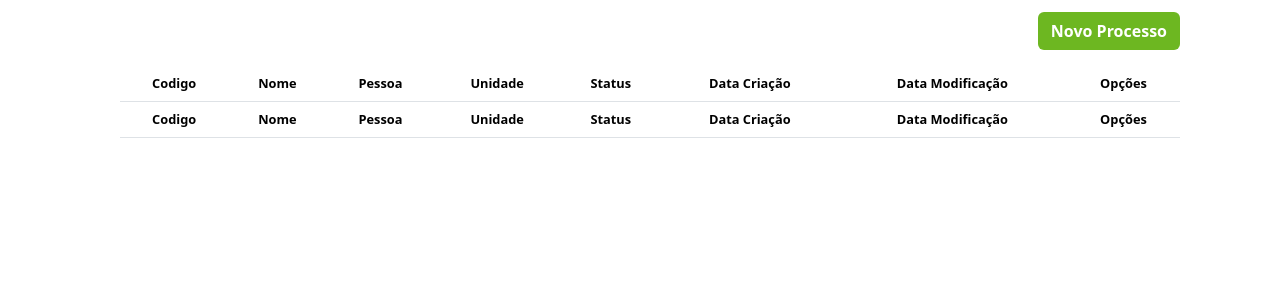
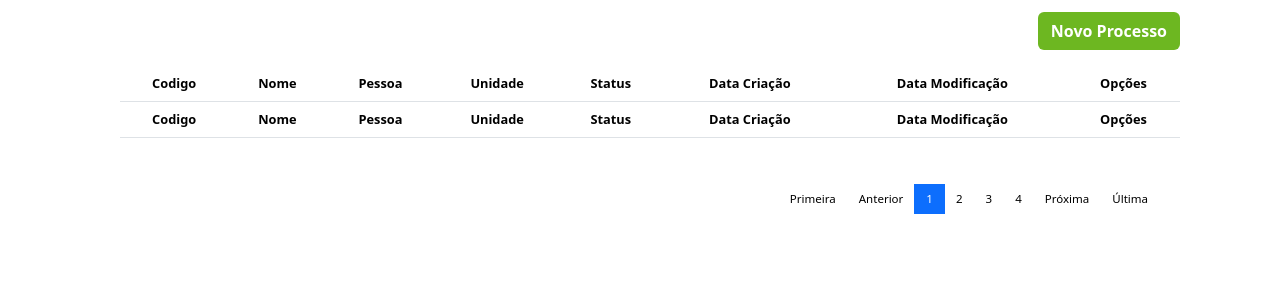
Before and after one commit to LucasCarvalho23/POC-Volk-LMS, a PHP site: page /Public/php/index.php in a window 1280 px wide. Shown: the part 200-500 px from the top of the page. Run offline with PHP 8.4, Linux system fonts and the light colour scheme; data comes from the database, SQL or seed files in the repository; lists and menus that the app fills with data are empty; some libraries are stand-ins or nearby versions.

Commit message:
versao corrigida crud

```diff
--- a/Private/php/updateProcess.php
+++ b/Private/php/updateProcess.php
@@ -1,4 +1,6 @@
 <?php
+
+    session_start();
 
     class UpdateProcess {
 
@@ -44,26 +46,17 @@
         }
 
 
-        public function read($offset, $filter) {
+        public function read() {
 
-            try {
+            try{
 
-                $filter = isset($_POST['filter']) ? $_POST['filter'] : '';
-                $query = 'SELECT * FROM tb_processos WHERE nome = :filter OR unidade = :filter OR status = :filter OR pessoa = :filter LIMIT 10 OFFSET :offset';
-                $queryCount = 'SELECT COUNT(*) FROM tb_processos WHERE nome = :filter OR unidade = :filter OR status = :filter OR pessoa = :filter';
-
+                $filter = $_POST['filter'];
+                $query = 'select * from tb_processos where nome = :filter or unidade = :filter or status = :filter or pessoa = :filter LIMIT 10';
                 $stmt = $this->conection->prepare($query);
                 $stmt->bindValue(':filter', $filter);
-                $stmt->bindValue(':offset', $offset, PDO::PARAM_INT);
                 $stmt->execute();
-                $results = $stmt->fetchAll(PDO::FETCH_ASSOC);
+                return $stmt->fetchAll(PDO::FETCH_ASSOC);
 
-                $stmtCount = $this->conection->prepare($queryCount);
-                $stmtCount->bindValue(':filter', $filter);
-                $stmtCount->execute();
-                $totalRecords = $stmtCount->fetchAll(PDO::FETCH_ASSOC);
-
-                return array('results' => $results, 'totalRecords' => $totalRecords);
 
             } catch (Exception $e) {
                 $_SESSION['error'] = 'Os dados não foram inseridos. Favor tentar novamente';
@@ -71,8 +64,6 @@
             }
 
         }
-
-
 
         public function update() {
 
--- a/Public/php/index.php
+++ b/Public/php/index.php
@@ -2,29 +2,9 @@
 
     session_start();
 
-require '../../Private/php/conection.php';
-require '../../Private/php/register.php';
-require '../../Private/php/updateProcess.php';
-
-$conection = new Conection();
-$register = new Register();
-$updateProcess = new UpdateProcess($conection, $register);
-
-$page = isset($_GET['page']) ? $_GET['page'] : 1;
-$offset = ($page - 1) * 10;
-
     if (isset($_GET['results'])) {
         $results = unserialize(urldecode($_GET['results']));
-    $page = isset($_GET['page']) ? $_GET['page'] : 1;
-} else {
-    $page = isset($_GET['page']) ? $_GET['page'] : 1;
-    $results = $updateProcess->read($offset, isset($_POST['filter']) ? $_POST['filter'] : '');
     }
-
-$totalRecords = $results['totalRecords'][0]['COUNT(*)'];
-$totalPages = ceil($totalRecords/10);
-
-$currentURL = $_SERVER['PHP_SELF'];
 
 ?>
 
@@ -93,8 +73,8 @@ $currentURL = $_SERVER['PHP_SELF'];
             <tbody>
 
                 <?php
-                    if (!empty($results['results'])) {
-                        foreach ($results['results'] as $row) {
+                    if (!empty($results)) {
+                        foreach ($results as $row) {
                             echo "<tr>";
                             echo "<td>" . $row['codigo'] . "</td>";
                             echo "<td>" . $row['nome'] . "</td>";
@@ -134,15 +114,33 @@ $currentURL = $_SERVER['PHP_SELF'];
         <div class="container-pagination">
             <nav aria-label="...">
                 <ul class="pagination">
-            <?php for ($count = 1; $count <= $totalPages; $count++) { ?>
-                <li class="page-item <?php echo ($page == $count) ? 'active' : ''; ?>">
-                    <a class="page-link" href="<?php echo $currentURL . '?page=' . $count . '&results=' . urlencode(serialize($results)); ?>"><?php echo $count; ?></a>
+                <li class="page-item">
+                        <a class="page-link" href="#">Primeira</a>
                     </li>
-            <?php } ?>
+                    <li class="page-item">
+                        <a class="page-link" href="#">Anterior</a>
+                    </li>
+                    <li class="page-item active">
+                        <a class="page-link" href="#">1</a>
+                    </li>
+                    <li class="page-item">
+                        <a class="page-link" href="#">2</a>
+                    </li>
+                    <li class="page-item">
+                        <a class="page-link" href="#">3</a>
+                    </li>
+                    <li class="page-item">
+                        <a class="page-link" href="#">4</a>
+                    </li>
+                    <li class="page-item">
+                        <a class="page-link" href="#">Próxima</a>
+                    </li>
+                    <li class="page-item">
+                        <a class="page-link" href="#">Última</a>
+                    </li>
                 </ul>
             </nav>
         </div>
-
     </div>
 
 
```
Also changed, not shown: Private/php/autentication.php (+3 -16 lines). Lines whose indentation alone changed are shown as unchanged.
